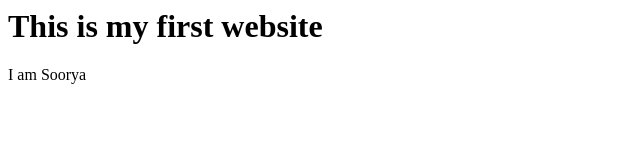
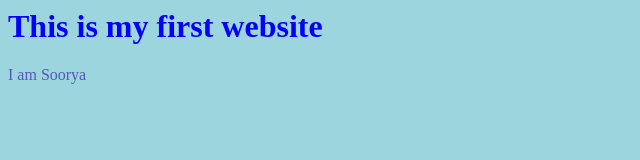
Before and after one commit to Soorya7/Mern-demo, a plain HTML site: page index.html in a window 1280 px wide. Shown: the whole page, without its empty margins (0-640 px from the left). Drawn offline with Linux system fonts and the light colour scheme; files whose address does not match are found by name.

Commit message:
Modified-added link tag

```diff
--- a/assets/styles.css
+++ b/assets/styles.css
@@ -1,6 +1,9 @@
 body {
-    background-color: rgb(125, 185, 29);
+    background-color: rgb(156, 213, 221);
   }
   h1 {
-    color: darkslategrey;
-  }
+    color: blue;
+  }
+  p {
+  color:rgba(72, 72, 180, 0.877);
+  }
--- a/index.html
+++ b/index.html
@@ -1,4 +1,5 @@
 <html>
+    <link rel="stylesheet" href="C:\Users\soory\OneDrive\Desktop\Mernn-1\assets\styles.css">
     <body>
         <h1>This is my first website</h1>
         <p>I am Soorya</p>
```
